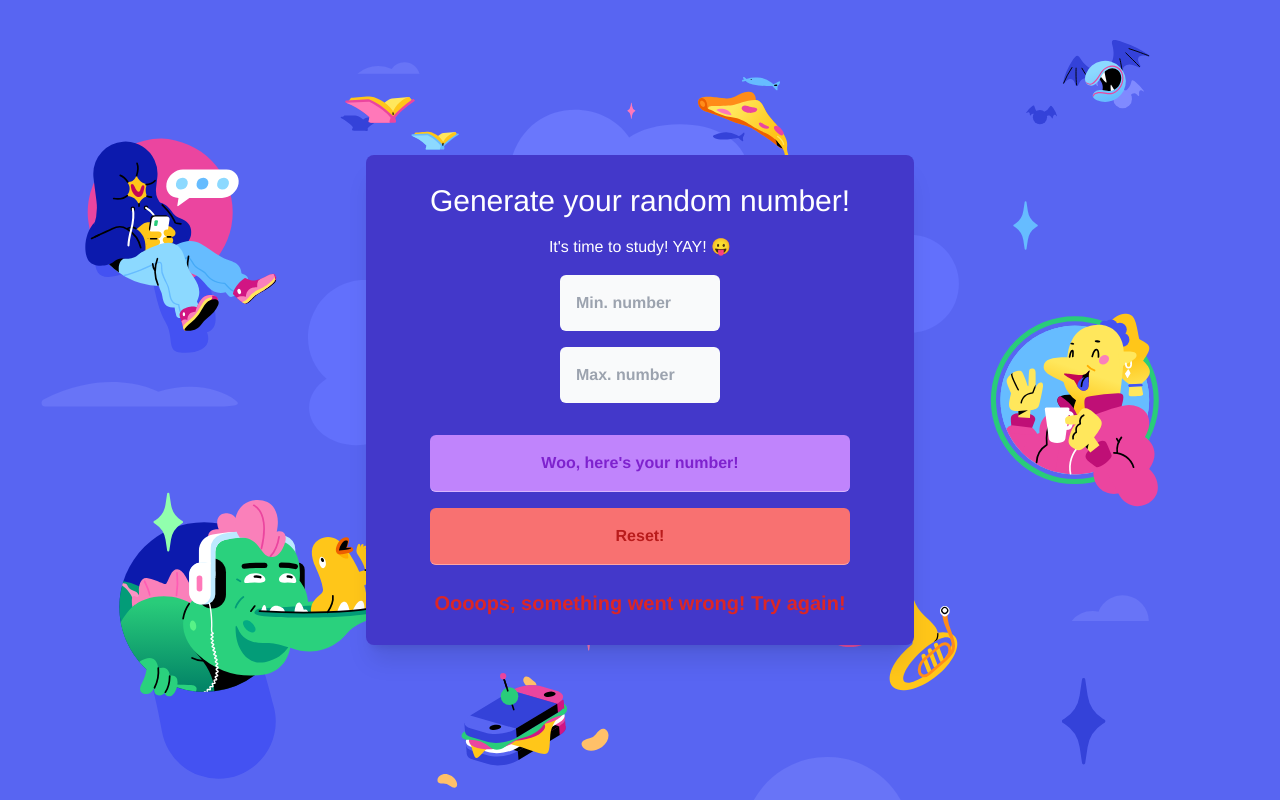
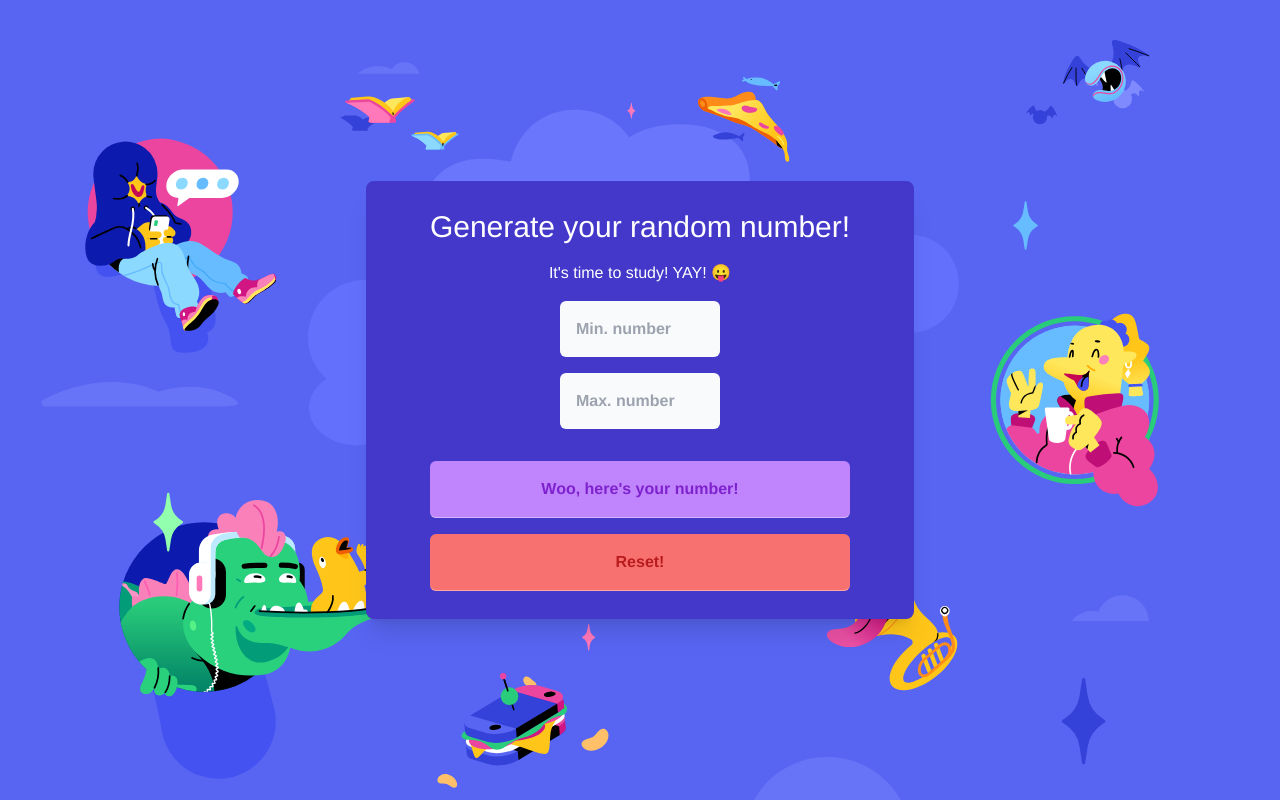
Before and after one commit to leventefrks/silly-random-number-generator, a Vue app: page / in a window 1280 px wide. Built offline with nearby package versions, Linux system fonts and the light colour scheme.

Commit message:
error message

```diff
--- a/src/components/Random.vue
+++ b/src/components/Random.vue
@@ -1382,7 +1382,7 @@
             Good luck with your studies, Fanni! 😀
           </p>
           <p
-            v-else
+            v-if="isError"
             class="mt-6 text-center text-xl font-semibold text-red-600"
             :class="{ shake: isError }"
           >
```
